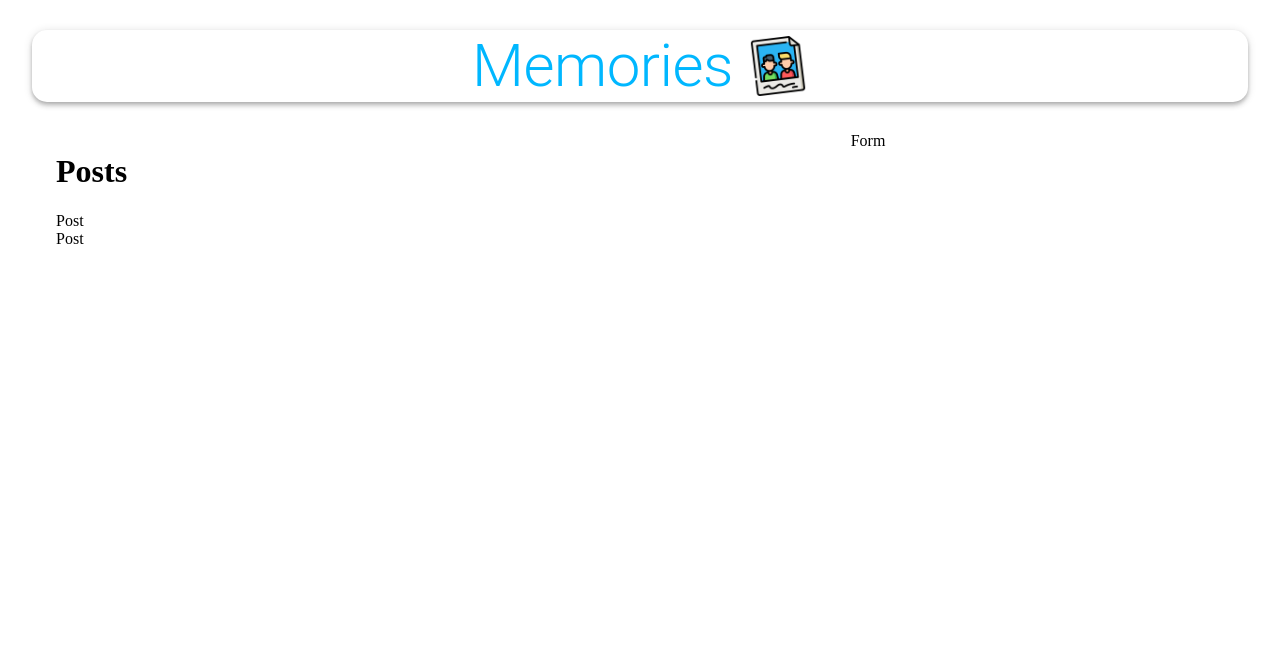
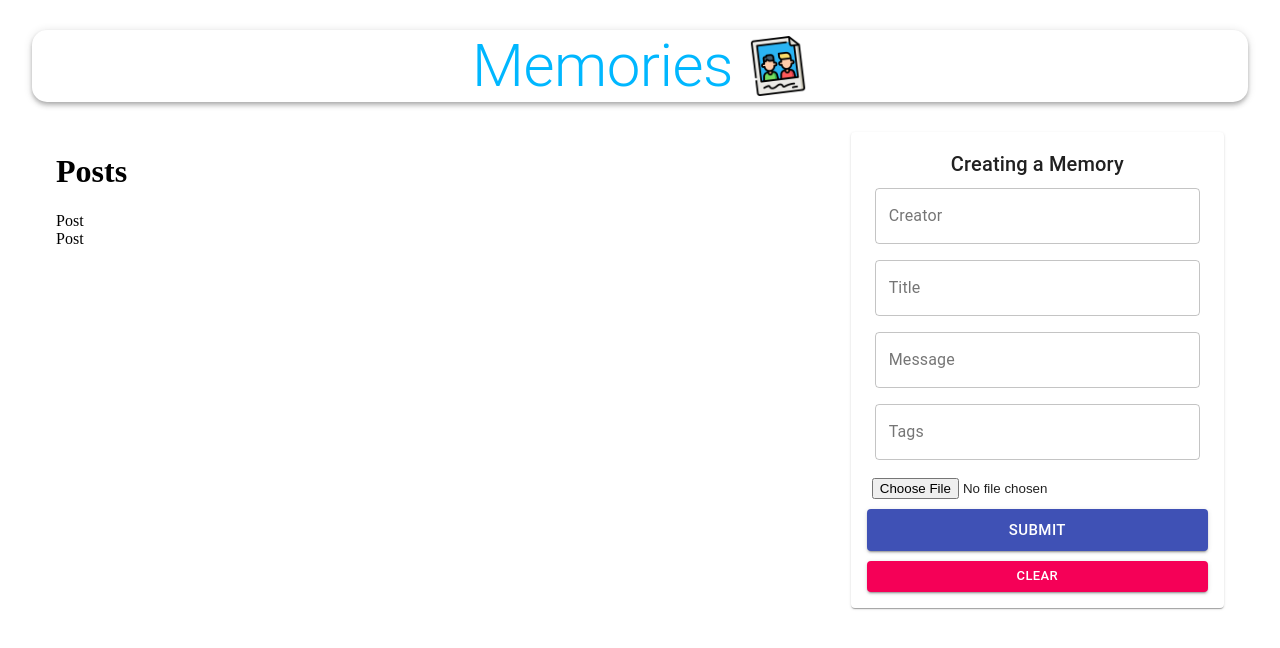
Before and after one commit to krisograbek/jsmastery-memories, a React (Create React App) app in the folder client/: page / in a window 1280 px wide. Shown: the top 648 px of the page. Built offline with nearby package versions, Linux system fonts and the light colour scheme; no server answers.

Commit message:
prepare form component

```diff
--- a/client/src/components/Form/Form.js
+++ b/client/src/components/Form/Form.js
@@ -1,10 +1,67 @@
-import React from 'react'
+import React, { useState } from 'react'
+import Typography from '@material-ui/core/Typography';
+import TextField from '@material-ui/core/TextField';
+import Button from '@material-ui/core/Button';
+import Paper from '@material-ui/core/Paper';
+import FileBase from 'react-file-base64';
+
 import useStyles from './styles';
+
 
 const Form = () => {
   const classes = useStyles();
+  const [postData, setPostData] = useState({ creator: '', title: '', message: '', tags: '', selectedFile: '' });
+
+  const handleSubmit = () => { }
+  const clear = () => { }
+
   return (
-    <div>Form</div>
+    <Paper className={classes.paper}>
+      <form autoComplete='off' noValidate className={`${classes.root} ${classes.form}`} onSubmit={handleSubmit}>
+        <Typography variant='h6'>Creating a Memory</Typography>
+        <TextField
+          name="creator"
+          variant="outlined"
+          label="Creator"
+          fullWidth
+          value={postData.creator}
+          onChange={(e) => setPostData({ ...postData, creator: e.target.value })}
+        />
+        <TextField
+          name="title"
+          variant="outlined"
+          label="Title"
+          fullWidth
+          value={postData.title}
+          onChange={(e) => setPostData({ ...postData, title: e.target.value })}
+        />
+        <TextField
+          name="message"
+          variant="outlined"
+          label="Message"
+          fullWidth
+          value={postData.message}
+          onChange={(e) => setPostData({ ...postData, message: e.target.value })}
+        />
+        <TextField
+          name="tags"
+          variant="outlined"
+          label="Tags"
+          fullWidth
+          value={postData.tags}
+          onChange={(e) => setPostData({ ...postData, tags: e.target.value })}
+        />
+        <div className={classes.fileInput}>
+          <FileBase
+            type="file"
+            multiple={false}
+            onDone={({ base64 }) => setPostData({ ...postData, selectedFile: base64 })}
+          />
+        </div>
+        <Button className={classes.buttonSubmit} variant="contained" color='primary' size="large" type="submit" fullWidth>Submit</Button>
+        <Button variant="contained" color="secondary" size="small" onClick={clear} fullWidth>Clear</Button>
+      </form>
+    </Paper>
   )
 }
 
```
